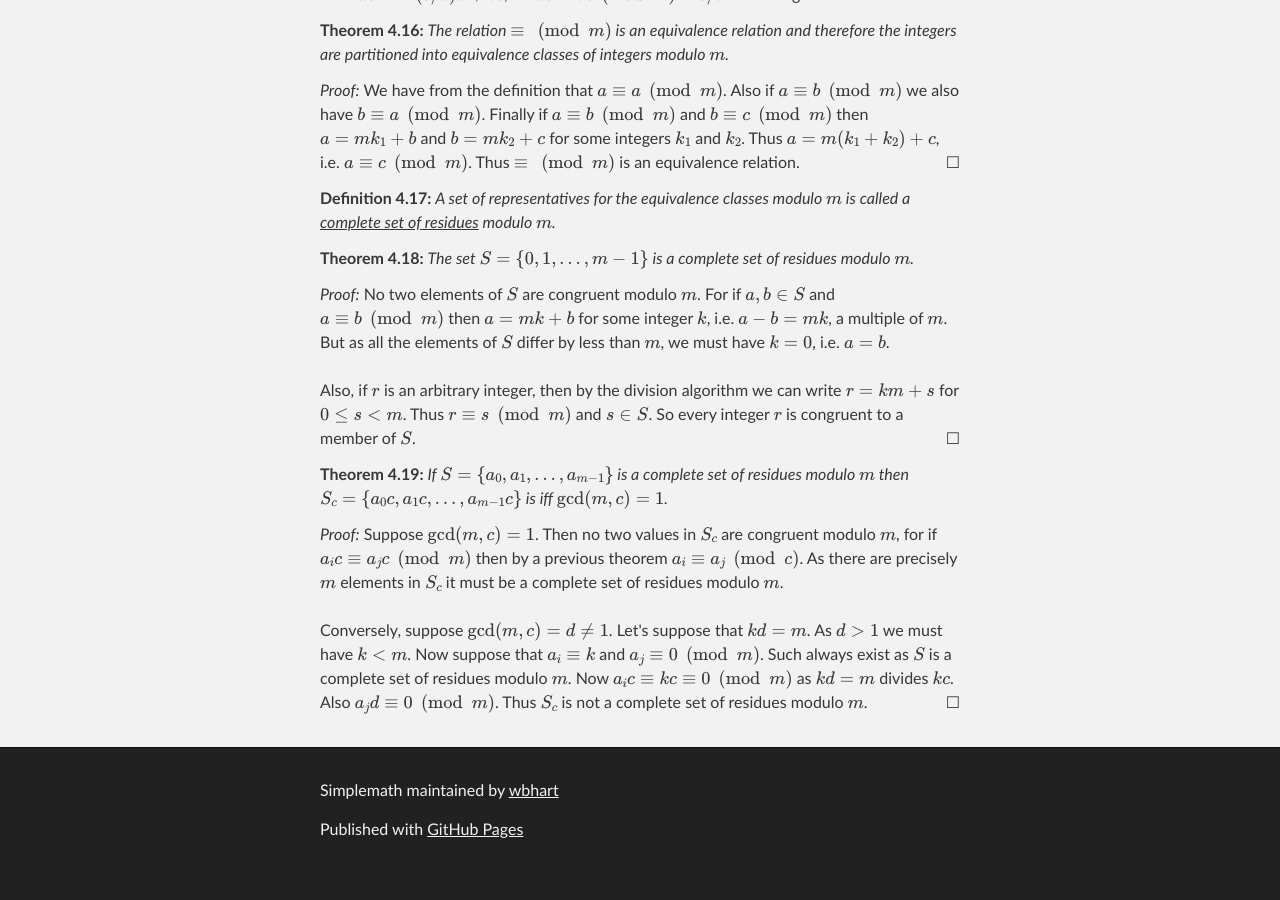
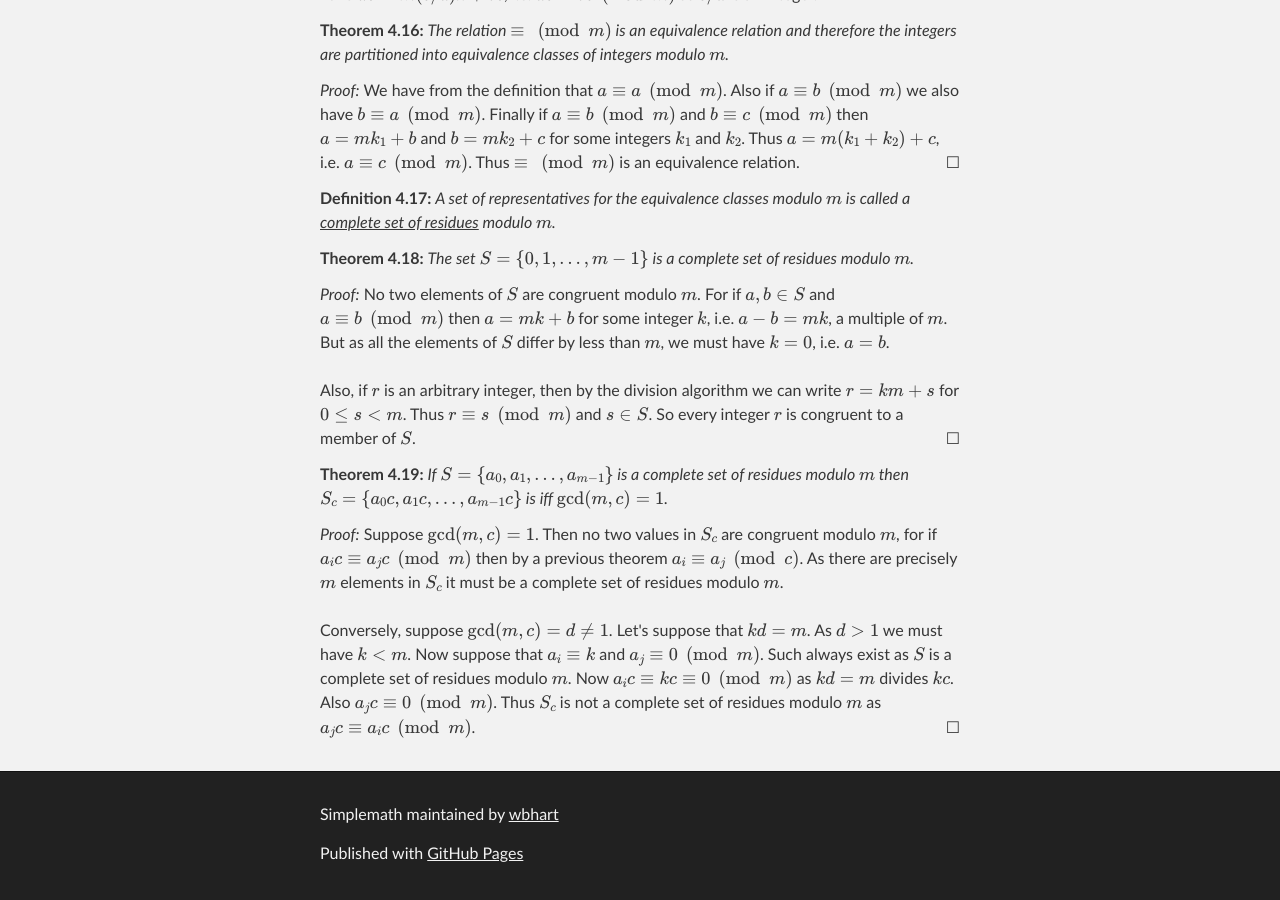
Before and after one commit to wbhart/SimpleMath, a Jekyll site: the page built from test.html, in a window 1280 px wide and 900 px high, scrolled down 15781 px. Built offline with Jekyll 4.4.1, drawn with Linux system fonts in a browser that asks for light colours; formulas are drawn with MathJax 3; before the commit the page ends 16657 px from its top, so only the background shows below that.

Commit message:
Update test.html

```diff
--- a/test.html
+++ b/test.html
@@ -801,6 +801,6 @@ $S_c$ it must be a complete set of residues modulo $m$. </br></br>
 
 Conversely, suppose $\gcd(m, c) = d \neq 1$. Let's suppose that $kd = m$. As $d > 1$ we must have $k < m$. Now
 suppose that $a_i \equiv k$ and $a_j \equiv 0 \pmod{m}$. Such always exist as $S$ is a complete set of residues modulo
-$m$. Now $a_ic \equiv kc \equiv 0 \pmod{m}$ as $kd = m$ divides $kc$. Also $a_jd \equiv 0 \pmod{m}$. Thus $S_c$ is not a
-complete set of residues modulo $m$.
+$m$. Now $a_ic \equiv kc \equiv 0 \pmod{m}$ as $kd = m$ divides $kc$. Also $a_jc \equiv 0 \pmod{m}$. Thus $S_c$ is not a
+complete set of residues modulo $m$ as $a_jc \equiv a_ic \pmod{m}$.
 </proof>
```
